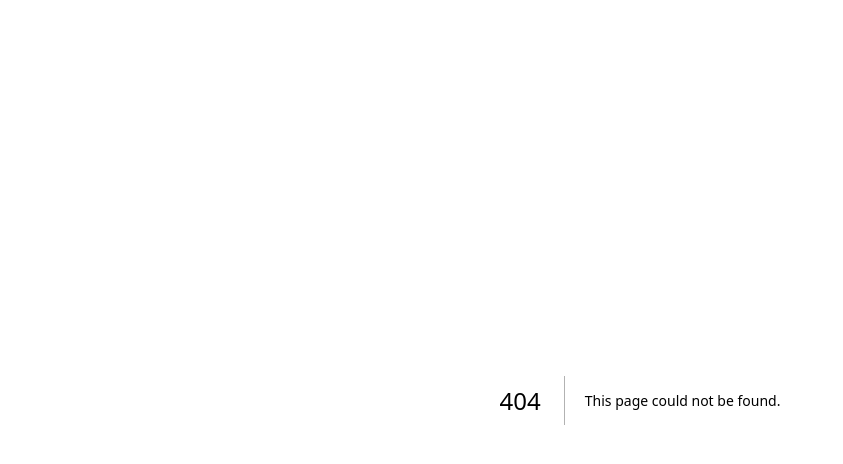
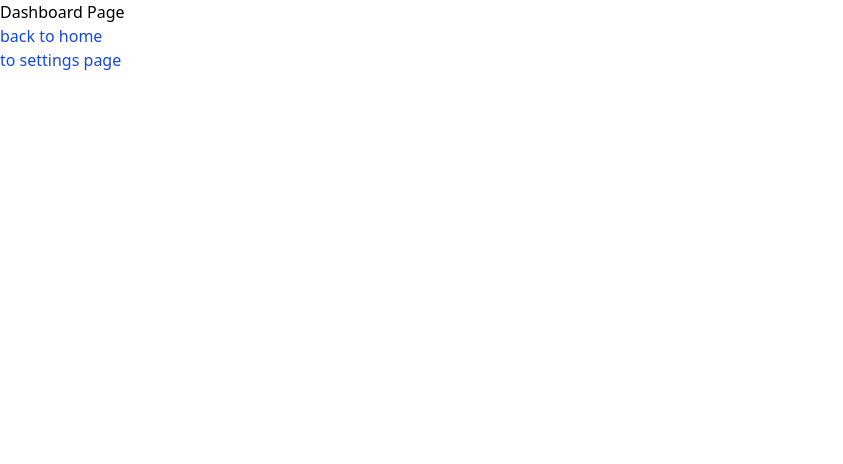
Before and after one commit to BarryCoding/be-a-next-monster, a Next.js app: page /challenges/003-linking/dashboard in a window 1280 px wide. Before the commit this address had no page. Shown: the top 464 px of the page, without its empty margins (0-843 px from the left). Built offline with nearby package versions, Linux system fonts and the light colour scheme.

Commit message:
005 learn: linking with challenge 003

```diff
--- /dev/null
+++ b/src/app/challenges/003-linking/dashboard/page.tsx
@@ -0,0 +1,23 @@
+import Link from 'next/link'
+
+export default function Page() {
+  return (
+    <div>
+      <h1>Dashboard Page</h1>
+      <nav>
+        <ul>
+          <li>
+            <Link href='/challenges/003-linking' className=' text-blue-700'>
+              back to home
+            </Link>
+          </li>
+          <li>
+            <Link href='/challenges/003-linking/dashboard/settings' className=' text-blue-700'>
+              to settings page
+            </Link>
+          </li>
+        </ul>
+      </nav>
+    </div>
+  )
+}
--- /dev/null
+++ b/src/app/challenges/003-linking/dashboard/settings/page.tsx
@@ -0,0 +1,12 @@
+import Link from 'next/link'
+
+export default function Page() {
+  return (
+    <div>
+      <h1>Dashboard Settings Page</h1>
+      <Link href='/challenges/003-linking/dashboard' className=' text-blue-700'>
+        back to dashboard
+      </Link>
+    </div>
+  )
+}
--- /dev/null
+++ b/src/app/challenges/003-linking/page.tsx
@@ -0,0 +1,12 @@
+import Link from 'next/link'
+
+export default function Page() {
+  return (
+    <div>
+      <h1>Home Page</h1>
+      <Link href='/challenges/003-linking/dashboard' className=' text-blue-700'>
+        Dashboard
+      </Link>
+    </div>
+  )
+}
```
Also changed, not shown: 1 other file (tests, documents, lock files or other folders).
